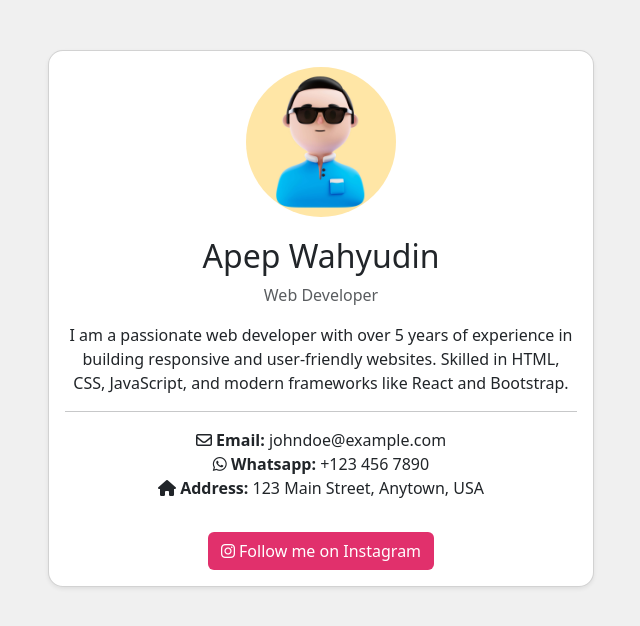
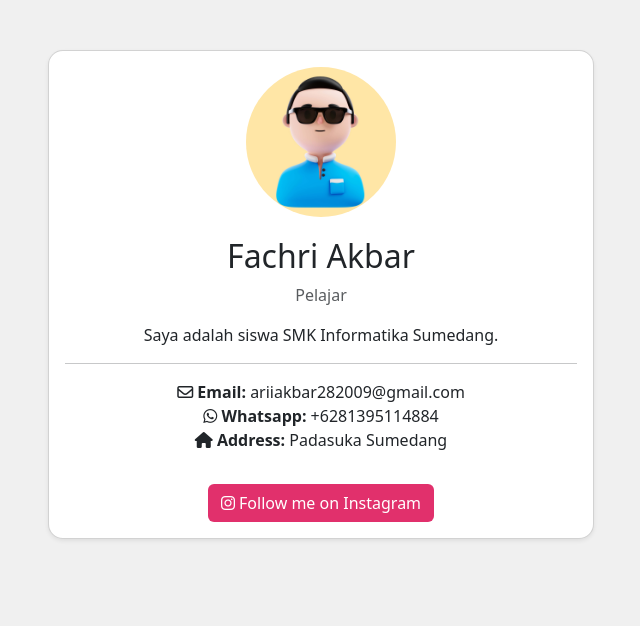
Before and after one commit to Hanns2111/pcc_fachri_XRpl2, a plain HTML site: page index.html in a window 1280 px wide. Shown: the whole page, without its empty margins (319-959 px from the left). Drawn offline with nearby package versions, Linux system fonts and the light colour scheme.

Commit message:
Update index.html

```diff
--- a/index.html
+++ b/index.html
@@ -15,17 +15,17 @@
                 <div class="card shadow-sm">
                     <div class="card-body text-center">
                         <img src="avatar.jpg" alt="Profile Image" class="profile-img">
-                        <h2>Apep Wahyudin</h2>
-                        <p class="text-muted">Web Developer</p>
-                        <p>I am a passionate web developer with over 5 years of experience in building responsive and user-friendly websites. Skilled in HTML, CSS, JavaScript, and modern frameworks like React and Bootstrap.
+                        <h2>Fachri Akbar</h2>
+                        <p class="text-muted">Pelajar</p>
+                        <p>Saya adalah siswa SMK Informatika Sumedang.
                         </p>
                         <hr>
                         <ul class="list-unstyled">
-                            <li><i class="fa-regular fa-envelope"></i> <strong>Email:</strong> johndoe@example.com</li>
-                            <li><i class="fa-brands fa-whatsapp"></i> <strong>Whatsapp:</strong> +123 456 7890</li>
-                            <li><i class="fa-solid fa-house"></i> <strong>Address:</strong> 123 Main Street, Anytown, USA</li>
+                            <li><i class="fa-regular fa-envelope"></i> <strong>Email:</strong> ariiakbar282009@gmail.com</li>
+                            <li><i class="fa-brands fa-whatsapp"></i> <strong>Whatsapp:</strong> +6281395114884</li>
+                            <li><i class="fa-solid fa-house"></i> <strong>Address:</strong> Padasuka Sumedang</li>
                         </ul>
-                        <a href="https://www.instagram.com/sebuahsemangat" target="_blank" class="btn btn-instagram mt-3">
+                        <a href="https://www.instagram.com/fachrii_zxt?igsh=Y3hlNzUwbWgwMmZp" target="_blank" class="btn btn-instagram mt-3">
                             <i class="fab fa-instagram"></i> Follow me on Instagram
                         </a>
                     </div>
```
